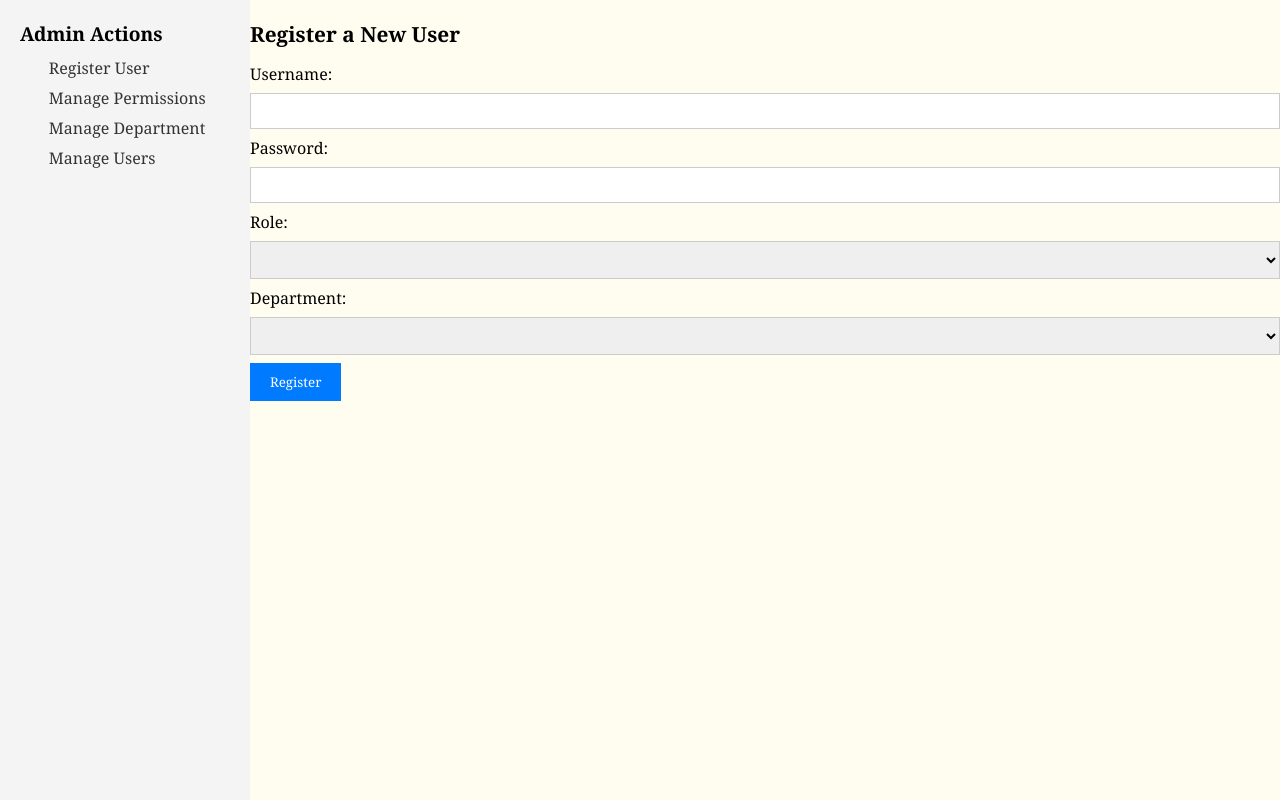
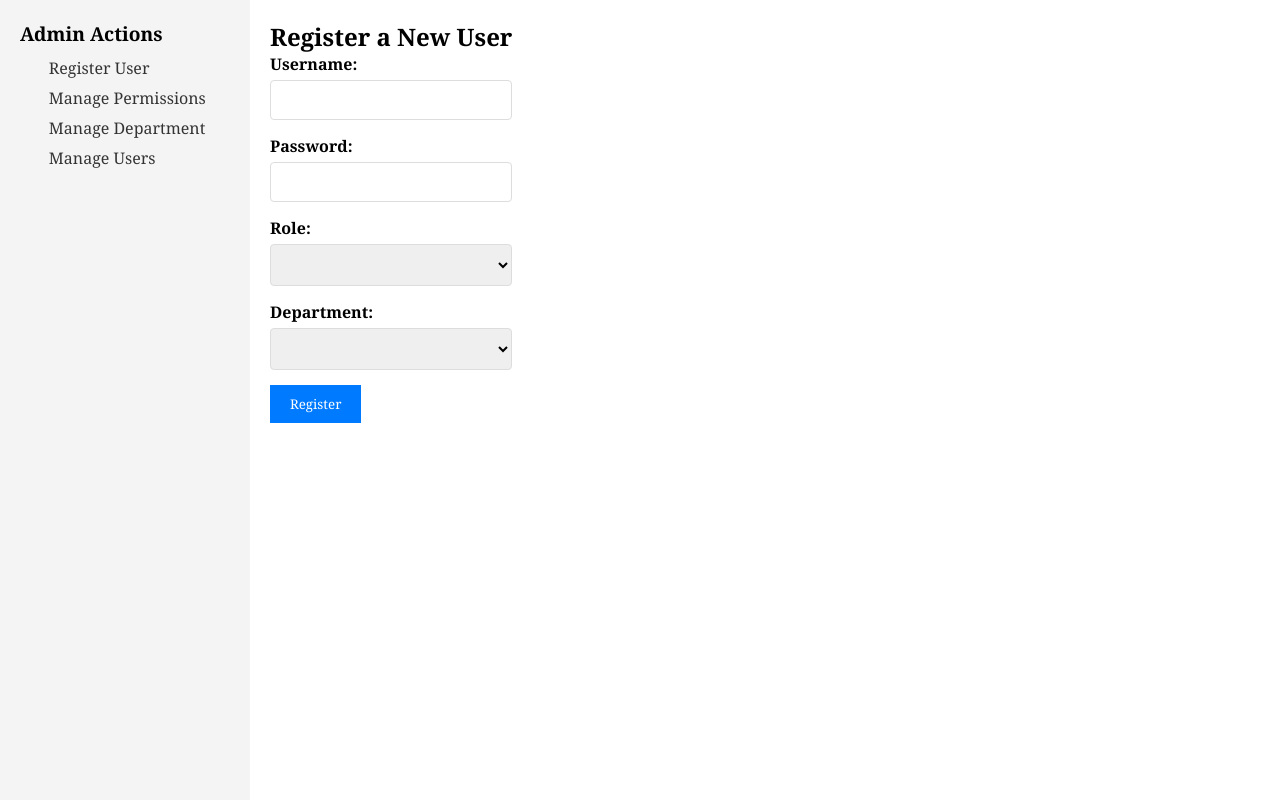
Before and after one commit to G-Mortelix/web-dev-pa-staff, a Flask app: template templates/admin_dashboard.html in a window 1280 px wide. Shown: the part 107-907 px from the top of the page. Run offline with Flask 3, Linux system fonts and the light colour scheme; the template is opened without the code that fills it, so the values that code supplies are empty; parts of the project's set-up code (start-up, migrations or seed data) failed here and were passed over.

Commit message:
adjusted style

```diff
--- a/app.py
+++ b/app.py
@@ -38,7 +38,7 @@ class User(db.Model, UserMixin):
     role_id = db.Column(db.Integer, db.ForeignKey('roles.role_id'))
     dept_id = db.Column(db.Integer, db.ForeignKey('departments.dept_id'))
 
-    role = db.relationship('Role', backref='users')  # Add this line to create a relationship to Role
+    role = db.relationship('Role', backref='users')
     department = db.relationship('Department', backref='users')
 
     def get_id(self):
@@ -274,7 +274,6 @@ def delete_folder():
     except Exception as e:
         return jsonify(success=False, error=str(e))
 
-
 @app.route('/delete_pdf', methods=['POST'])
 @login_required
 def delete_pdf():
@@ -350,7 +349,6 @@ def delete_department():
     flash('Department deleted successfully!')
     return redirect(url_for('admin_dashboard'))
 
-
 @app.route('/register', methods=['GET', 'POST'], endpoint='register_user')
 @super_admin_required
 @login_required
--- a/static/style/styles.css
+++ b/static/style/styles.css
@@ -1,6 +1,4 @@
 /* styles.css */
-
-/* Reset styles */
 * {
     margin: 0;
     padding: 0;
@@ -8,409 +6,411 @@
     font-family: Georgia, 'Times New Roman', Times, serif;
 }
 
-/* Basic Layout */
+/* overall layout */
 body {
-    font-family: Arial, sans-serif;
     display: flex;
     flex-direction: column;
 }
 
-/*style for login page*/
+/* INDEX */
+/* style for login page */
 .login-page {
     display: flex;
+    min-height: 100vh;
     align-items: center;
     justify-content: center;
-    min-height: 100vh;
     background-color: #f4f4f4;
 }
 
+/* login page form design amd position */
 .login-page form {
+    width: 300px;
     display: flex;
+    padding: 20px;
+    border-radius: 8px;
+    background: white;
     flex-direction: column;
-    width: 300px;
-    padding: 20px;
-    background: white;
     box-shadow: 0 4px 8px rgba(0, 0, 0, 0.2);
-    border-radius: 8px;
 }
 
-/* Title styling */
+/* login page title*/
 .login-page h2 {
+    color: #333333;
     font-size: 24px;
     margin-bottom: 20px;
-    color: #333333;
 }
 
-/* Input fields */
+/* login form */
 .login-page input[type="text"],
 .login-page input[type="password"] {
     width: 100%;
     padding: 10px;
     margin: 8px 0;
-    border: 1px solid #ddd;
+    font-size: 14px;
     border-radius: 4px;
     box-sizing: border-box;
-    font-size: 14px;
+    border: 1px solid #ddd;
 }
 
-/* Button styling */
+/* login button */
 .login-page button {
     width: 100%;
+    border: none;
     padding: 10px;
+    cursor: pointer;
+    font-size: 16px;
+    color: #ffffff;
     margin-top: 12px;
+    font-weight: bold;
+    border-radius: 4px;
     background-color: #007bff;
-    border: none;
-    border-radius: 4px;
-    color: #ffffff;
-    font-size: 16px;
-    font-weight: bold;
-    cursor: pointer;
     transition: background-color 0.3s;
 }
 
+/* login button */
 .login-page button:hover {
     background-color: #0056b3;
 }
 
-/* Flash message styling */
-.flash-message {
+/* login flash message */
+.login-page .flash-message {
+    padding: 10px;
+    color: #b30000;
     margin-top: 15px;
-    padding: 10px;
+    border-radius: 4px;
     background-color: #ffcccc;
     border: 1px solid #ff6666;
-    color: #b30000;
-    border-radius: 4px;
 }
 
-
-/* Style for the entire header */
+/* header in index */
 header {
     display: flex;
+    color: #000000;
+    padding: 10px 20px;
     align-items: center;
     background-color: #ffffff;
-    color: #000000;
-    padding: 10px 20px;
     border-bottom: 2px solid #ccc;
 }
 
-/* Logo section */
+/* header logo position */
 .header-logo {
     flex: 0.7;
 }
 
+/* header logo img*/
 .header-logo .logo {
+    height: 80px;
     width: 150px;
-    height: 80px;
 }
 
-/* Title and message section */
+/* header title position */
 .header-title {
     flex: 2;
 }
 
+/* header title size */
 .header-title h1 {
+    margin: 0;
     font-size: 1.5rem;
-    margin: 0;
 }
 
+/*header confid mssg size */
 .confidential-message {
+    color: #a00;
+    font-weight: 600;
+    margin: 5px 0 0 0;
     font-size: 0.75rem;
-    font-weight: 600;
-    color: #a00; /* Red color for warning */
-    margin: 5px 0 0 0;
 }
 
-/* Buttons section */
+/* header button position */
 .header-buttons {
     flex: 1;
+    gap: 10px;
     display: flex;
     justify-content: flex-end;
-    gap: 10px;
 }
 
+/* header button design: admin dashboard */
 .header-buttons .dashboard-button {
+    color: #333;
     font-size: 0.9rem;
-    color: #333;
+    padding: 8px 12px;
+    border-radius: 4px;
     text-decoration: none;
-    padding: 8px 12px;
     border: 1px solid #333;
-    border-radius: 4px;
     background-color: #ffdfab;
 }
 
+/* header button design: logout */
 .header-buttons .logout-button {
+    color: #333;
     font-size: 0.9rem;
-    color: #333;
+    padding: 8px 12px;
+    border-radius: 4px;
     text-decoration: none;
-    padding: 8px 12px;
     border: 1px solid #333;
-    border-radius: 4px;
     background-color: #ffabab;
 }
 
+/* header buttons when hover mouse*/
 .header-buttons .dashboard-button:hover {
+    color: white;
     background-color: #876936;
-    color: white;
 }
 
+/* header buttons when hover mouse*/
 .header-buttons .logout-button:hover {
+    color: white;
     background-color: rgb(183, 0, 0);
-    color: white;
 }
 
-
+/* layout for contents */
 .container {
     display: flex;
     height: 100vh;
 }
 
+/* sidebar layout*/
 .sidebar {
+    top: 0;
     width: 250px;
+    padding: 20px;
+    overflow-x: auto;
+    overflow-y: auto;
     background-color: #f4f4f4;
-    padding: 20px;
-    overflow-y: auto;
-    overflow-x: auto;
 }
 
+/* sidebar title */
 .sidebar h2 {
+    display: flex;
     font-size: 1.2rem;
+    align-items: center;
     margin-bottom: 10px;
-    display: flex;
     justify-content: space-between;
-    align-items: center;
 }
 
+/* sidebar items listing */
 .sidebar ul {
-    list-style-type: none;
     margin-bottom: 5px;
     margin-left: 1.8rem;
+    list-style-type: none;
 }
 
+/* sidebar pdf item*/
 .sidebar li {
     display: flex;
+    margin: 8px 0;
     align-items: center;
     justify-content: space-between;
-    margin: 8px 0;
 }
 
+/* sidebar pdf item links */
 .sidebar a {
+    color: #333;
     text-decoration: none;
-    color: #333;
 }
 
+/* sidebar hover style*/
 .sidebar a:hover {
     text-decoration: underline;
 }
 
+/* dept layout */
 .department-container {
     display: flex;
+    align-items: center;
     justify-content: space-between;
-    align-items: center;
 }
 
+/* dept title size and design */
 .department-heading {
+    color: #333;
+    margin-top: 10px;
     font-size: 1.3rem;
     font-weight: bold;
-    color: #333;
-    margin-top: 10px;
     margin-bottom: 15px;
 }
 
+/* dept icons size */
 .dept-icons .add-folder-icon {
     width: 18px;
     cursor: pointer;
 }
 
+/* folder layout */
 .folder-container {
     display: flex;
     align-items: center;
     justify-content: space-between;
 }
 
+/* folder icon size */
 .folder-icon img {
     width: 18px;
     margin-right: 10px;
 }
 
+/* folder name design */
 .folder-name {
     flex-grow: 1;
     overflow-wrap: break-word;
 }
 
-.folder-icons .add-pdf-icon, .folder-icons .edit-folder-icon, .folder-icons .delete-icon {
+/* other related folder icons sizes */
+.folder-icons .add-pdf-icon,
+.folder-icons .edit-folder-icon,
+.folder-icons .delete-icon {
     width: 12px;
+    cursor: pointer;
     margin-left: 5px;
-    cursor: pointer;
 }
 
+/* pdf items layout */
 .pdf-item {
+    margin-bottom: 5px;
     overflow-wrap: break-word;
-    margin-bottom: 5px;
 }
 
+/* make pdf item's name can display in more than one line */
 .pdf-item a {
+    width: 80%;
+    font-size: 0.8rem;
+    white-space: normal; /* allow line breaks within the word */
+    word-wrap: break-word;
     overflow-wrap: break-word;
-    word-wrap: break-word;
-    white-space: normal; /* Allow line breaks within the word */
-    width: 80%; /* Control width to keep text inside the bounds */
-    font-size: 0.8rem;
 }
 
+/* pdf items delete icon position */
 .pdf-item .delete-pdf-icon {
-    margin-left: auto; /* Aligns icon to the far right */
     width: 10px;
     cursor: pointer;
+    margin-left: auto;
 }
 
-.management-controls {
-    margin: 10px 0;
+/* welcome message position and design */
+#welcome-message {
+    color: #555;
+    margin-top: 50px;
+    text-align: center;
 }
 
-#welcome-message {
-    text-align: center;
-    color: #555;
-    margin-top: 50px;
-}
-
+/* welcome message size */
 #welcome-message h2 {
     font-size: 1.8rem;
     margin-bottom: 10px;
 }
 
 
-/* Main PDF Viewer */
+/* pdf viewer layout */
 .pdf-viewer-container {
     flex: 1;
     overflow-y: auto;
     background-color: rgb(255, 253, 240);
 }
 
+/* pdf viewer item size */
 #pdf-viewer canvas {
     display: block;
     margin: 0 auto 20px;
 }
 
-
-/*admin dashboard*/
-
-/* Admin Dashboard Styles */
-/* Admin Dashboard Styles */
+/* ADMIN DASHBOARD */
+/* admin dashboard main layout */
 body.admin-dashboard {
-    background-color: #f4f4f4;
     margin: 0;
     display: flex;
+    align-items: center;
     flex-direction: column;
-    align-items: center;
+    background-color: #f4f4f4;
 }
 
+/* dashboard header design */
 .dashboard-header {
     width: 100%;
+    padding: 10px 0;
     text-align: center;
+    margin-bottom: 20px;
     justify-content: center;
-    padding: 10px 0;
     border: 1px solid #ccc;
     background-color: #ffffff;
-    margin-bottom: 20px;
 }
 
+/* dashboard title position and size */
 .dashboard-header h1 {
     margin: 0;
     font-size: 1.8rem;
     color: #333;
 }
 
+/* dashboard content page layout */
 .dashboard-tabs {
+    flex: 1;
+    width: 100%;
     display: flex;
-    gap: 20px;
-    width: 100%;
+    padding: 20px;
+    font-size: 1rem;
     max-width: 800px;
-    justify-content: center;
     margin-bottom: 20px;
-    font-size: 1rem;
 }
 
-.dashboard-tabs a {
-    color: #3c2600;
-    text-decoration: none;
-    border-bottom: 2px solid transparent;
-    padding: 5px 10px;
-    font-weight: bold;
+/* permission table design */
+.permissions-table, .users-table {
+    width: 100%;
+    margin-top: 15px;
+    border-collapse: collapse;
+    box-shadow: 0 4px 8px rgba(0, 0, 0, 0.05);
 }
 
-.dashboard-tabs a:hover,
-.dashboard-tabs a:focus {
-    border-bottom: 2px solid #463100;
+/* permission table content design */
+.permissions-table th, .users-table th,
+.permissions-table td, .users-table td {
+    padding: 8px;
+    text-align: center;
+    border: 1px solid #333;
 }
 
-.dashboard-content {
-    width: 100%;
-    max-width: 800px;
-    background-color: #fff;
-    padding: 20px;
-    border: 1px solid #ccc;
-}
-
-.back-link {
-    display: inline-block;
-    margin-bottom: 20px;
-    color: #6c757d;
-    text-decoration: none;
-}
-
-.back-link:hover {
-    text-decoration: underline;
-}
-
-.admin-section {
-    margin-top: 20px;
-}
-
-.admin-section h2 {
-    font-size: 1.3rem;
-    margin-bottom: 15px;
-}
-
-.permissions-table, .users-table {
-    width: 100%;
-    border-collapse: collapse;
-    margin-top: 15px;
-}
-
-.permissions-table th, .users-table th,
-.permissions-table td, .users-table td {
-    border: 1px solid #333;
-    padding: 8px;
-    text-align: center;
-}
-
+/* permissiontable background color */
 .permissions-table th, .users-table th {
     background-color: #f2f2f2;
 }
 
-.form-submit {
-    background-color: #007bff;
-    color: white;
-    border: none;
-    padding: 10px 20px;
-    cursor: pointer;
-}
-
-.form-submit:hover {
-    background-color: #0056b3;
+/* form submission register and delete button design */
+form label {
+    display: block;
+    margin-bottom: 5px;
+    font-weight: bold;
 }
 
 input[type="text"], input[type="password"], select {
     width: 100%;
-    padding: 8px;
-    margin: 8px 0;
-    border: 1px solid #ccc;
+    padding: 10px;
+    margin-bottom: 15px;
+    border: 1px solid #ddd;
+    border-radius: 4px;
+    transition: border-color 0.3s;
 }
 
-.form-submit.delete {
-    background-color: #d9534f;
-    color: white;
+input[type="text"]:focus, input[type="password"]:focus, select:focus {
+    border-color: #007bff;
 }
 
+.form-submit {
+    border: none;
+    color: white;
+    cursor: pointer;
+    padding: 10px 20px;
+    background-color: #007bff;
+}
+.form-submit:hover {
+    background-color: #0056b3;
+}
+.form-submit.delete {
+    border: none;
+    color: white;
+    cursor: pointer;
+    padding: 10px 20px;
+    background-color: #d9534f;
+}
 .form-submit.delete:hover {
     background-color: #c9302c;
 }
--- a/templates/admin_dashboard.html
+++ b/templates/admin_dashboard.html
@@ -29,8 +29,7 @@
             </ul>
         </aside>
 
-        <main class="pdf-viewer-container">
-            <!-- Register New User Section -->
+        <main class="dashboard-tabs">
             <div id="registerSection" class="admin-section">
                 <h2>Register a New User</h2>
                 <form method="POST" action="{{ url_for('register_user') }}">
```
